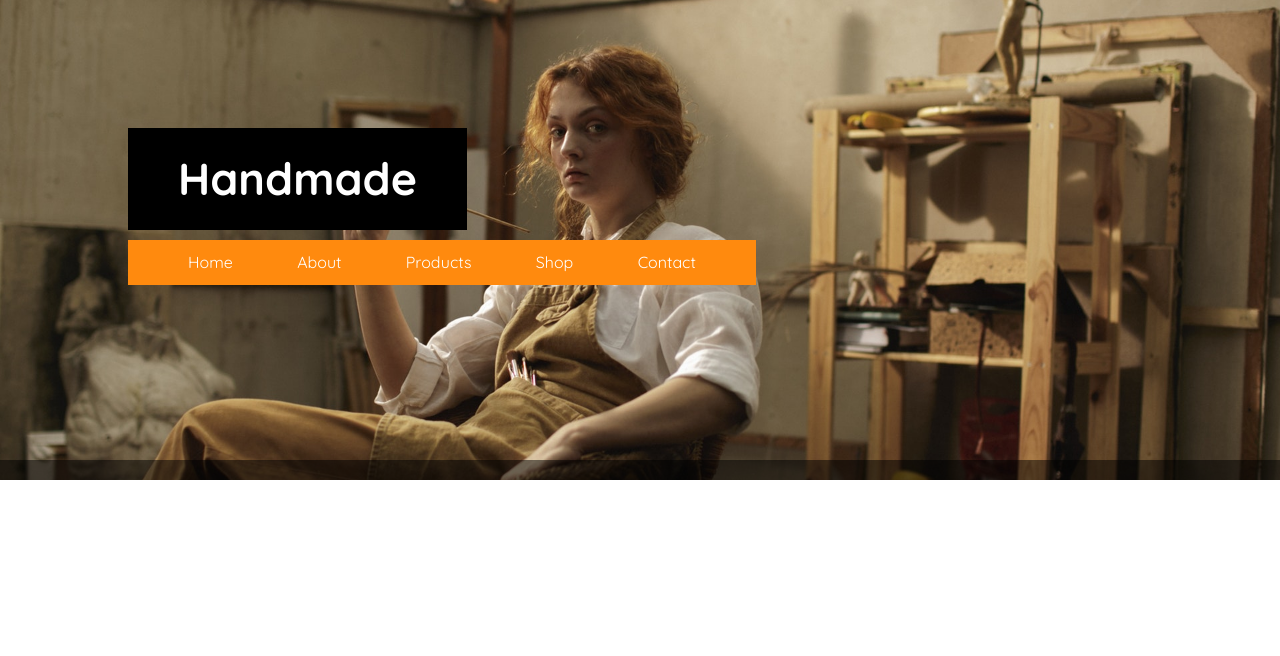
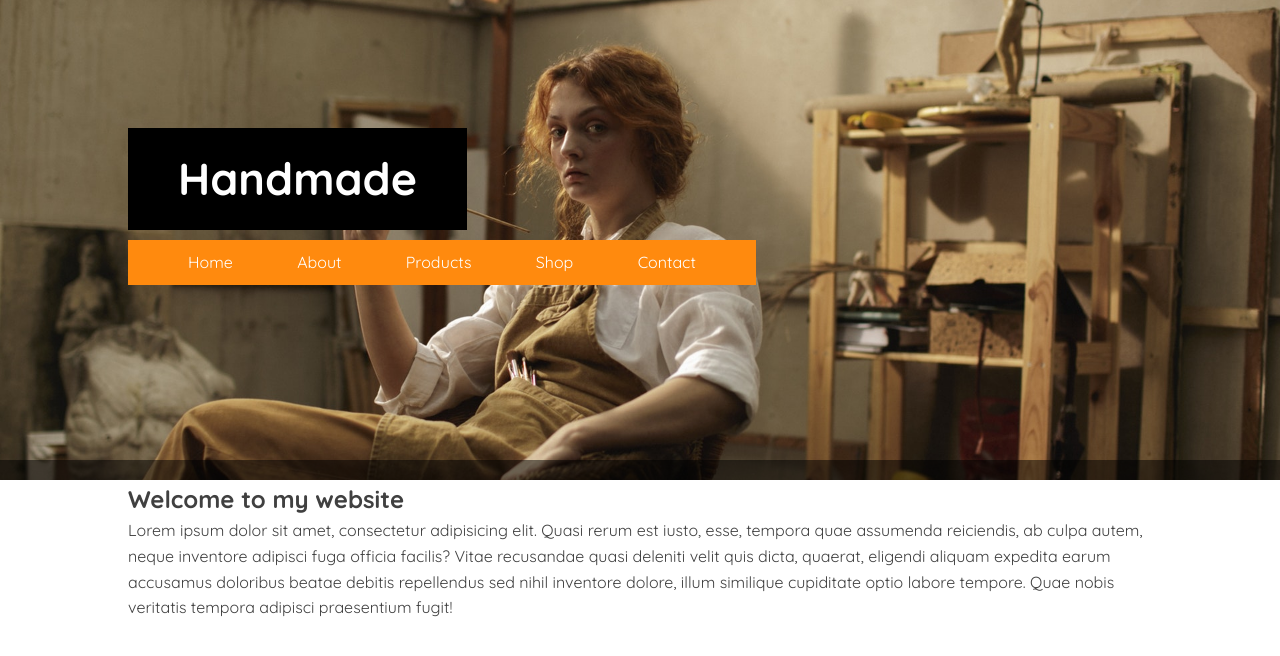
Before and after one commit to IvoAVR/30-dana-kodiranja-II, a PHP site: page / in a window 1280 px wide. Shown: the top 656 px of the page. Run offline with PHP 8.4, Linux system fonts and the light colour scheme; some libraries are stand-ins or nearby versions.

Commit message:
about html

```diff
--- a/2-handmade/index.html
+++ b/2-handmade/index.html
@@ -25,7 +25,12 @@
     </header>
 
     <!-- about -->
-
+    <section class="about">
+        <div class="container">
+            <h2>Welcome to my website</h2>
+            <p>Lorem ipsum dolor sit amet, consectetur adipisicing elit. Quasi rerum est iusto, esse, tempora quae assumenda reiciendis, ab culpa autem, neque inventore adipisci fuga officia facilis? Vitae recusandae quasi deleniti velit quis dicta, quaerat, eligendi aliquam expedita earum accusamus doloribus beatae debitis repellendus sed nihil inventore dolore, illum similique cupiditate optio labore tempore. Quae nobis veritatis tempora adipisci praesentium fugit!</p>
+        </div>
+    </section>
 
     <!-- services -->
 
--- a/2-handmade/style.css
+++ b/2-handmade/style.css
@@ -20,6 +20,15 @@ body {
 }
 a {
     text-decoration: none;
+}
+.container {
+    width: 80%;
+    margin: auto;
+}
+.container::after {
+    content: "";
+    clear: both;
+    display: block;
 }
 /***************
 header
```
